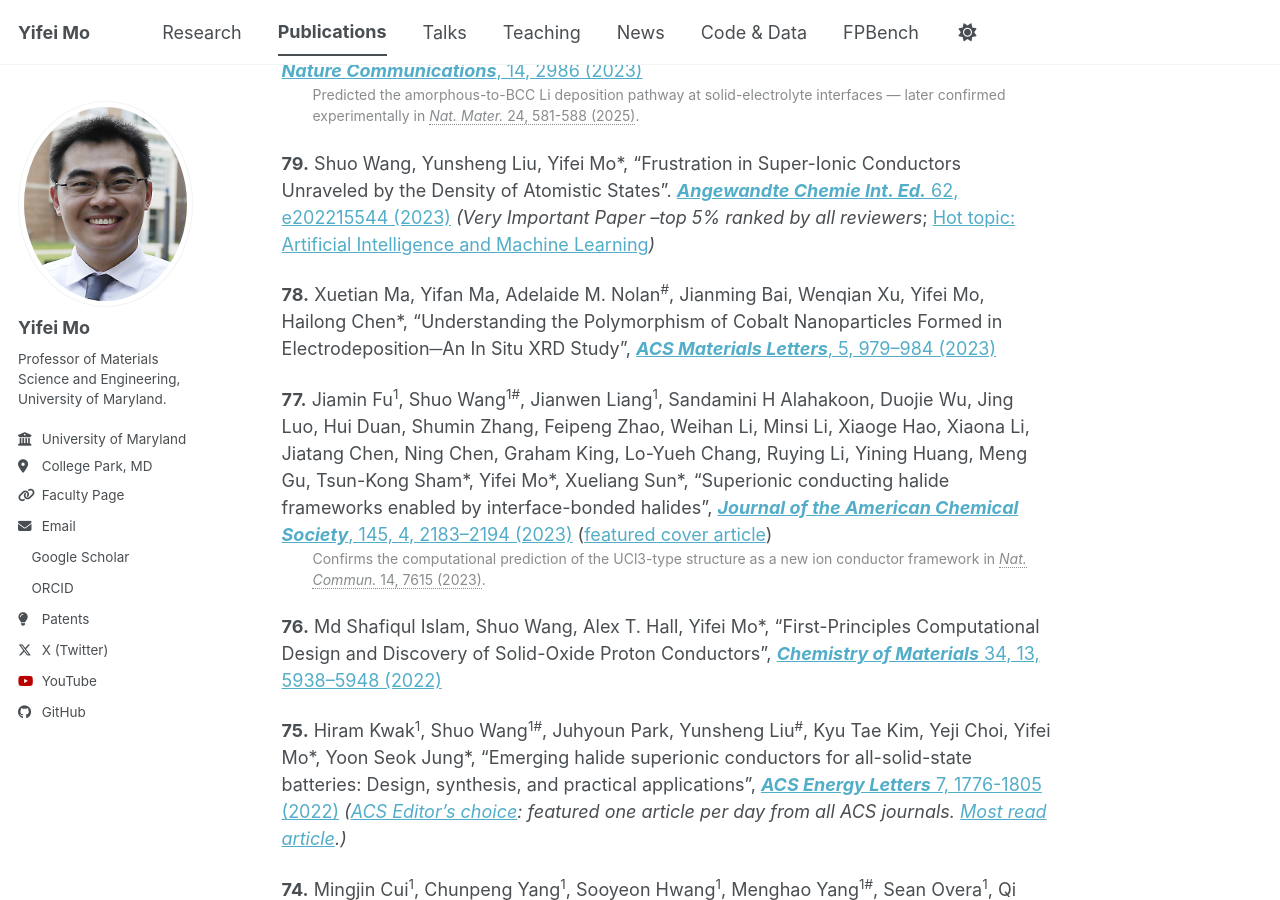
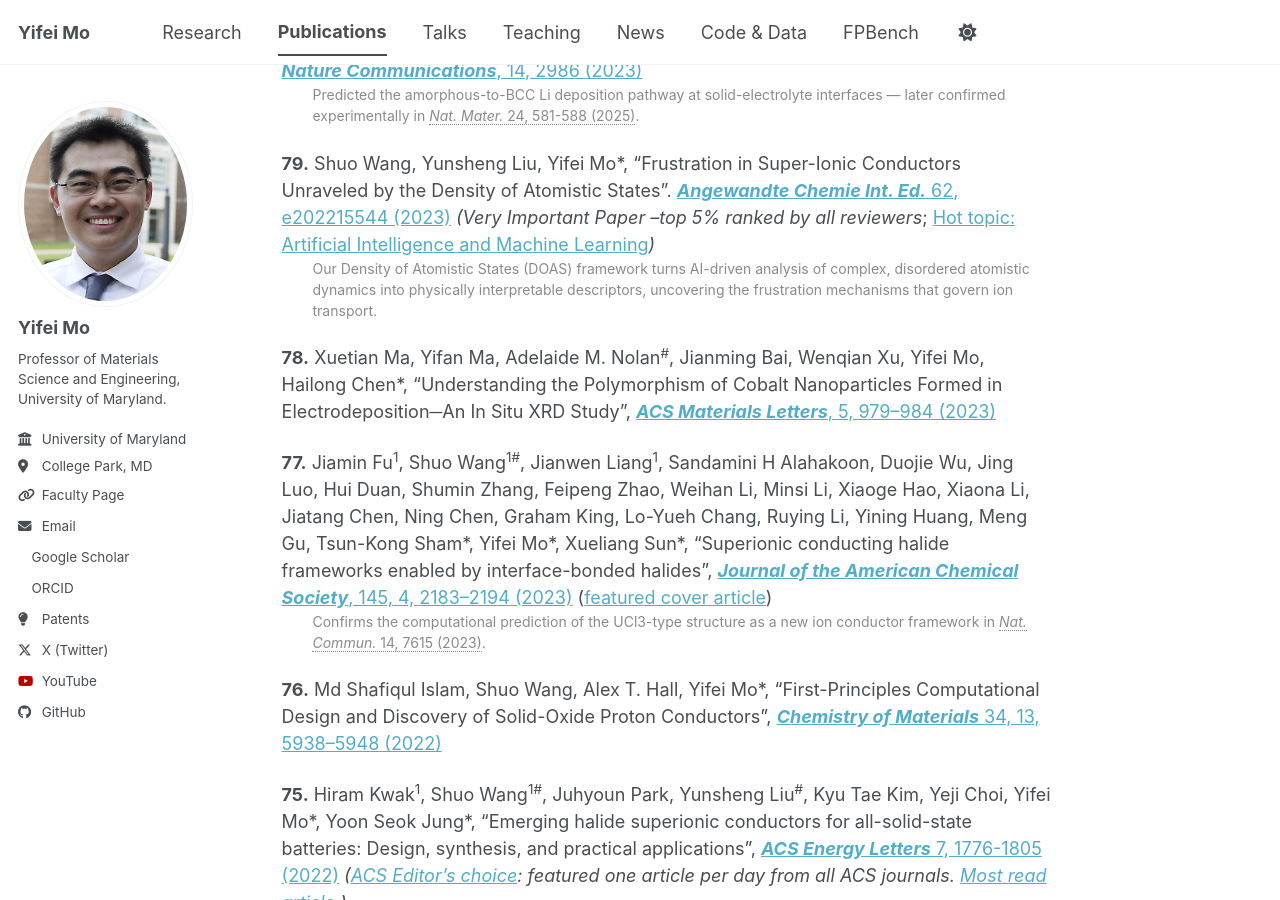
Before and after one commit to yifeimo/yifeimo.github.io, a Jekyll site: the page built from _pages/publications.md, in a window 1280 px wide and 900 px high, scrolled down 2979 px. Built offline with Jekyll 4.4.1, drawn with Linux system fonts in a browser that asks for light colours; a style sheet for code colours, icons or effects is not loaded.

Commit message:
Add DOAS description to entry 79
Co-Authored-By: Claude Sonnet 5 <noreply@anthropic.com>

```diff
--- a/_pages/publications.md
+++ b/_pages/publications.md
@@ -62,6 +62,7 @@ author_profile: true
 <br><span class="citation" style="display: block; margin-left: 2.2em;">Predicted the amorphous-to-BCC Li deposition pathway at solid-electrolyte interfaces — later confirmed experimentally in [*Nat. Mater.* 24, 581-588 (2025)](https://doi.org/10.1038/s41563-024-02094-6).</span>
 
 **79.** Shuo Wang, Yunsheng Liu, Yifei Mo\*, "Frustration in Super-Ionic Conductors Unraveled by the Density of Atomistic States". [***Angewandte Chemie Int. Ed.*** 62, e202215544 (2023)](https://doi.org/10.1002/anie.202215544) *(Very Important Paper ­--top 5% ranked by all reviewers*; [Hot topic: Artificial Intelligence and Machine Learning](https://onlinelibrary.wiley.com/doi/toc/10.1002/(ISSN)2513-0390.hottopic-artificialintelligence)*)*
+<br><span class="citation" style="display: block; margin-left: 2.2em;">Our Density of Atomistic States (DOAS) framework turns AI-driven analysis of complex, disordered atomistic dynamics into physically interpretable descriptors, uncovering the frustration mechanisms that govern ion transport.</span>
 
 **78.** Xuetian Ma, Yifan Ma, Adelaide M. Nolan<sup>#</sup>, Jianming Bai, Wenqian Xu, Yifei Mo, Hailong Chen\*, "Understanding the Polymorphism of Cobalt Nanoparticles Formed in Electrodeposition─An In Situ XRD Study", [***ACS Materials Letters***, 5, 979--984 (2023)](https://doi.org/10.1021/acsmaterialslett.2c00861)
 
```
